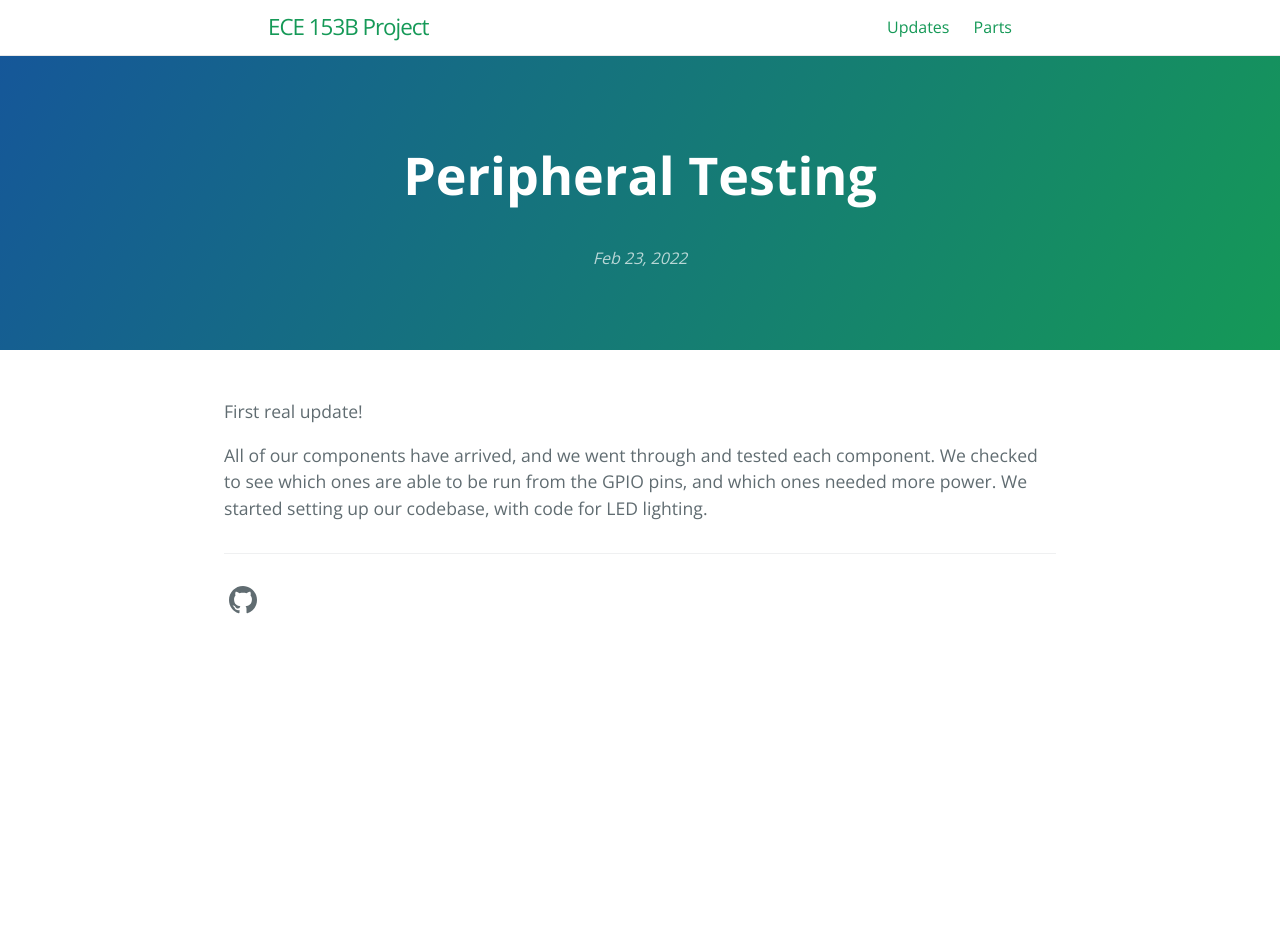
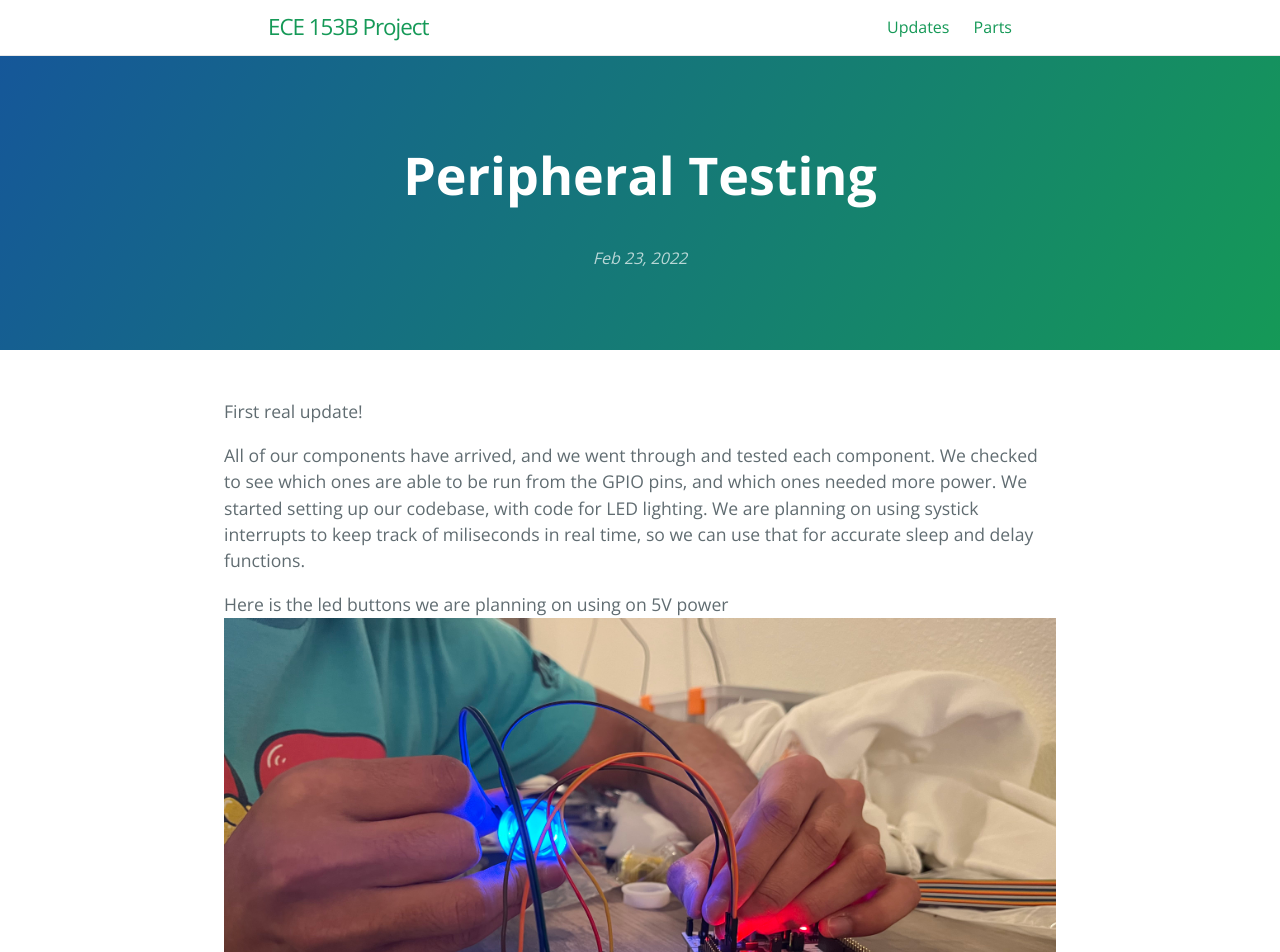
Before and after one commit to Anshuman-UCSB/ECE153B-website, a Jekyll site: the page built from _posts/2022-02-23-peripheral-testing.markdown, in a window 1280 px wide and 1400 px high. Shown: the top 952 px of the window. Built offline with Jekyll 4.4.1, drawn with Linux system fonts in a browser that asks for light colours; some of the changed text lies outside the part shown.

Commit message:
weekly update

```diff
--- a/_posts/2022-02-23-peripheral-testing.markdown
+++ b/_posts/2022-02-23-peripheral-testing.markdown
@@ -7,4 +7,14 @@ categories: updates
 
 First real update!
 
-All of our components have arrived, and we went through and tested each component. We checked to see which ones are able to be run from the GPIO pins, and which ones needed more power. We started setting up our codebase, with code for LED lighting.
+All of our components have arrived, and we went through and tested each component. We checked to see which ones are able to be run from the GPIO pins, and which ones needed more power. We started setting up our codebase, with code for LED lighting. We are planning on using systick interrupts to keep track of miliseconds in real time, so we can use that for accurate sleep and delay functions.
+
+Here is the led buttons we are planning on using on 5V power
+![5V button](/assets/2.23.22/button1.jpg)
+
+After setting up the code for the GPIO pins, here is two of them running on different periods.
+![Button gifs](/assets/2.23.22/twobuttongif.gif)
+
+We decided to try to use GPIO port C, with pins 0, 1, 2, and 3 for the 4 main buttons.
+
+On Friday the tape and solder iron will come, and we will start building the physical model with cardboard boxes.
```
Also changed, not shown: assets/2.23.22/button1.jpg (added), 1 other file.
